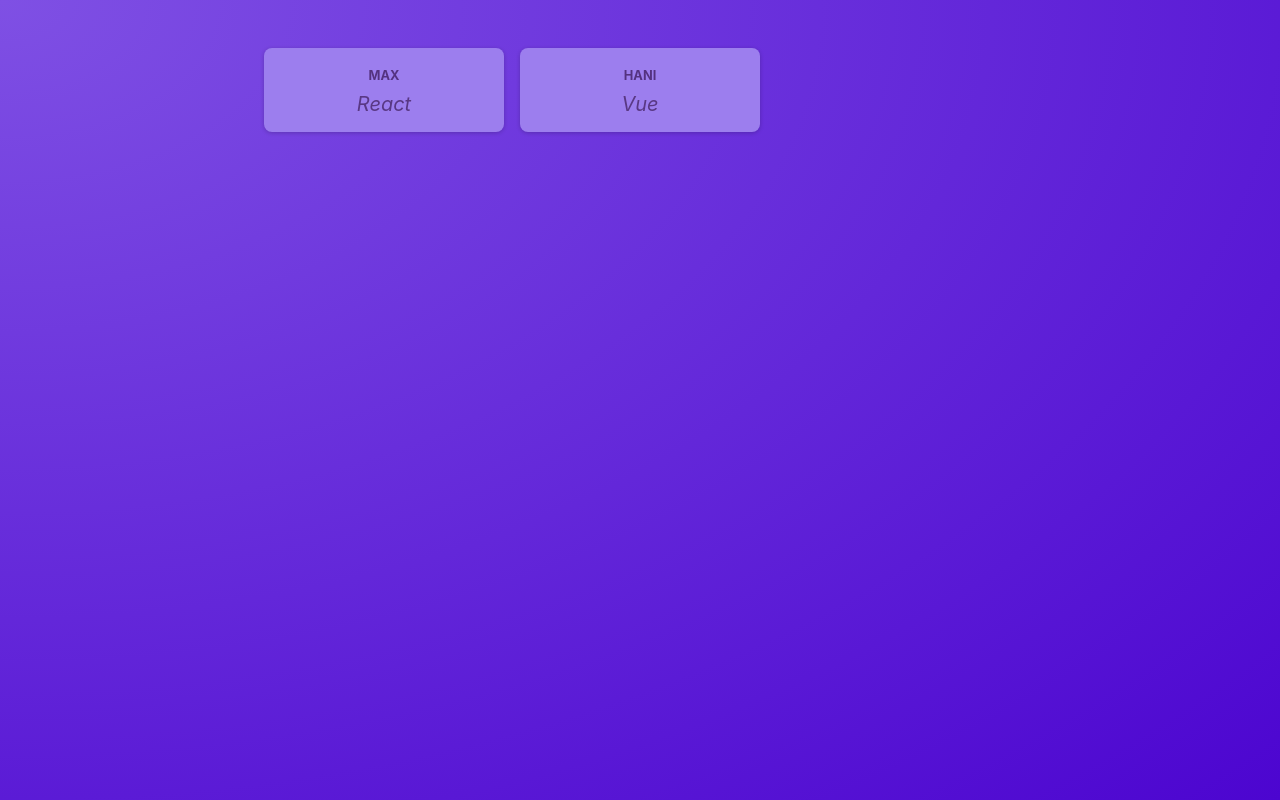
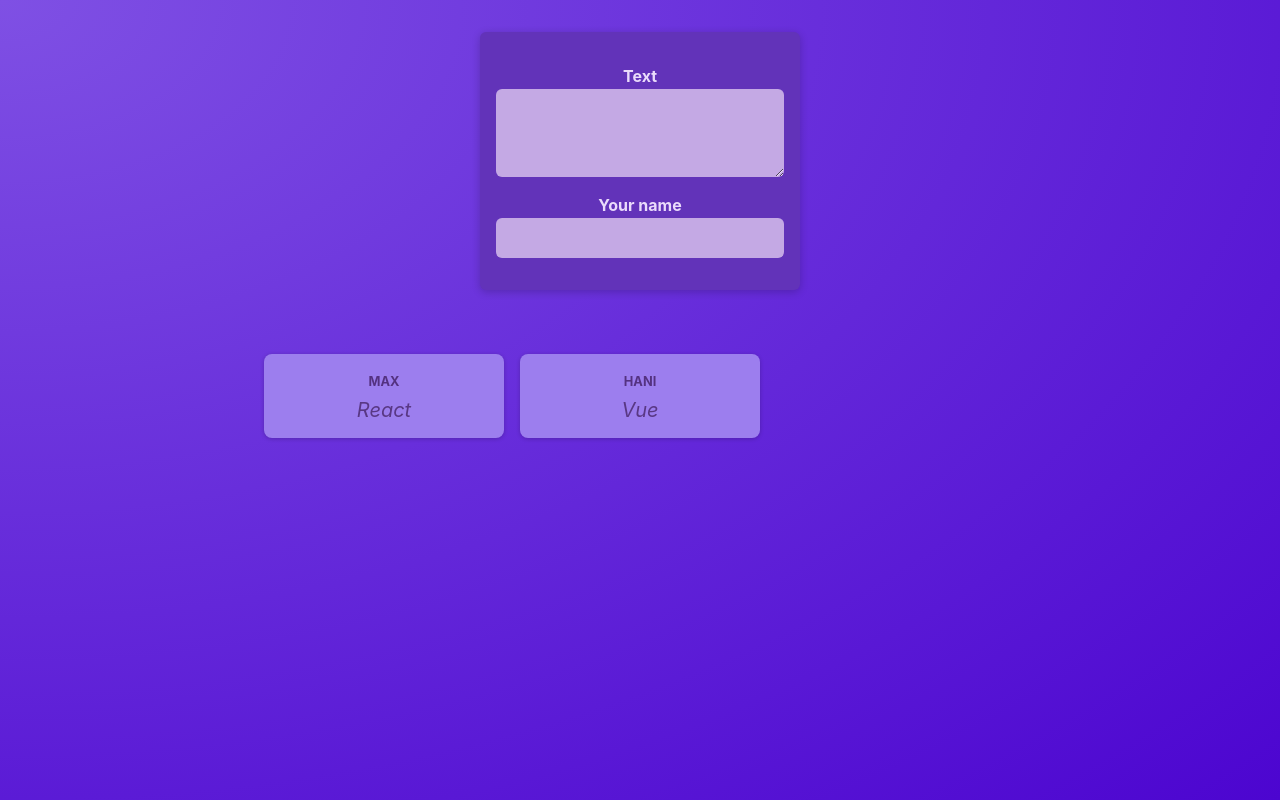
Before and after one commit to tintoll/react_guide, a React (Vite) app in the folder 29-summary/: page / in a window 1280 px wide. Built offline with nearby package versions, Linux system fonts and the light colour scheme.

Commit message:
add NewPost with state

```diff
--- /dev/null
+++ b/29-summary/src/components/NewPost.jsx
@@ -0,0 +1,26 @@
+import { useState } from "react";
+import classes from "./NewPost.module.css";
+
+function NewPost() {
+  const [endteredBody, setEnteredBody] = useState("");
+
+  function changeBodyHandler(event) {
+    setEnteredBody(event.target.value);
+  }
+
+  return (
+    <form className={classes.form}>
+      <p>
+        <label htmlFor="body">Text</label>
+        <textarea id="body" required rows={3} onChange={changeBodyHandler} />
+      </p>
+      <p>{endteredBody}</p>
+      <p>
+        <label htmlFor="name">Your name</label>
+        <input type="text" id="name" required />
+      </p>
+    </form>
+  );
+}
+
+export default NewPost;
--- /dev/null
+++ b/29-summary/src/components/NewPost.module.css
@@ -0,0 +1,55 @@
+.form {
+  background-color: #6233b9;
+  padding: 1rem;
+  width: 20rem;
+  margin: 2rem auto;
+  border-radius: 6px;
+  box-shadow: 0 2px 8px rgba(0, 0, 0, 0.2);
+}
+
+.form label {
+  display: block;
+  margin-bottom: 0.05rem;
+  color: #eadbfb;
+  font-weight: bold;
+}
+
+.form input,
+.form textarea {
+  display: block;
+  width: 100%;
+  font: inherit;
+  padding: 0.5rem;
+  border-radius: 6px;
+  border: none;
+  background-color: #c4a9e4;
+  color: #28262c;
+}
+
+.actions {
+  display: flex;
+  justify-content: flex-end;
+  gap: 0.5rem;
+}
+
+.actions button {
+  cursor: pointer;
+  font: inherit;
+  padding: 0.5rem 1.5rem;
+  border: none;
+  border-radius: 4px;
+  background-color: #34036c;
+  color: #e5d5f7;
+}
+
+.actions button:hover {
+  background-color: #23014a;
+}
+
+.actions button[type="button"] {
+  background-color: transparent;
+}
+
+.actions button[type="button"]:hover {
+  color: #d1bee6;
+}
--- a/29-summary/src/components/PostList.jsx
+++ b/29-summary/src/components/PostList.jsx
@@ -1,10 +1,14 @@
+import NewPost from "./NewPost";
 import Post from "./Post";
 import classes from "./PostList.module.css";
 export default function PostList() {
   return (
-    <ul className={classes.posts}>
-      <Post author="Max" body="React" />
-      <Post author="Hani" body="Vue" />
-    </ul>
+    <>
+      <NewPost />
+      <ul className={classes.posts}>
+        <Post author="Max" body="React" />
+        <Post author="Hani" body="Vue" />
+      </ul>
+    </>
   );
 }
```
